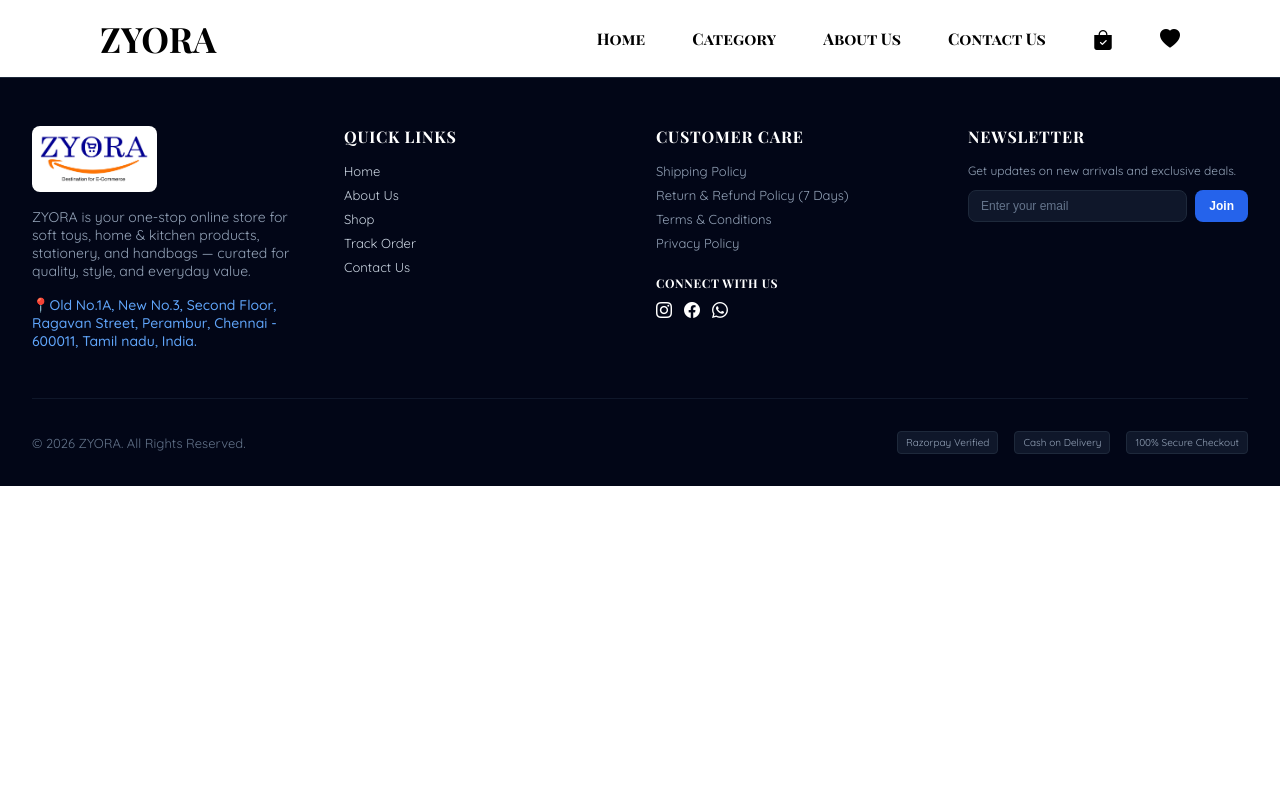
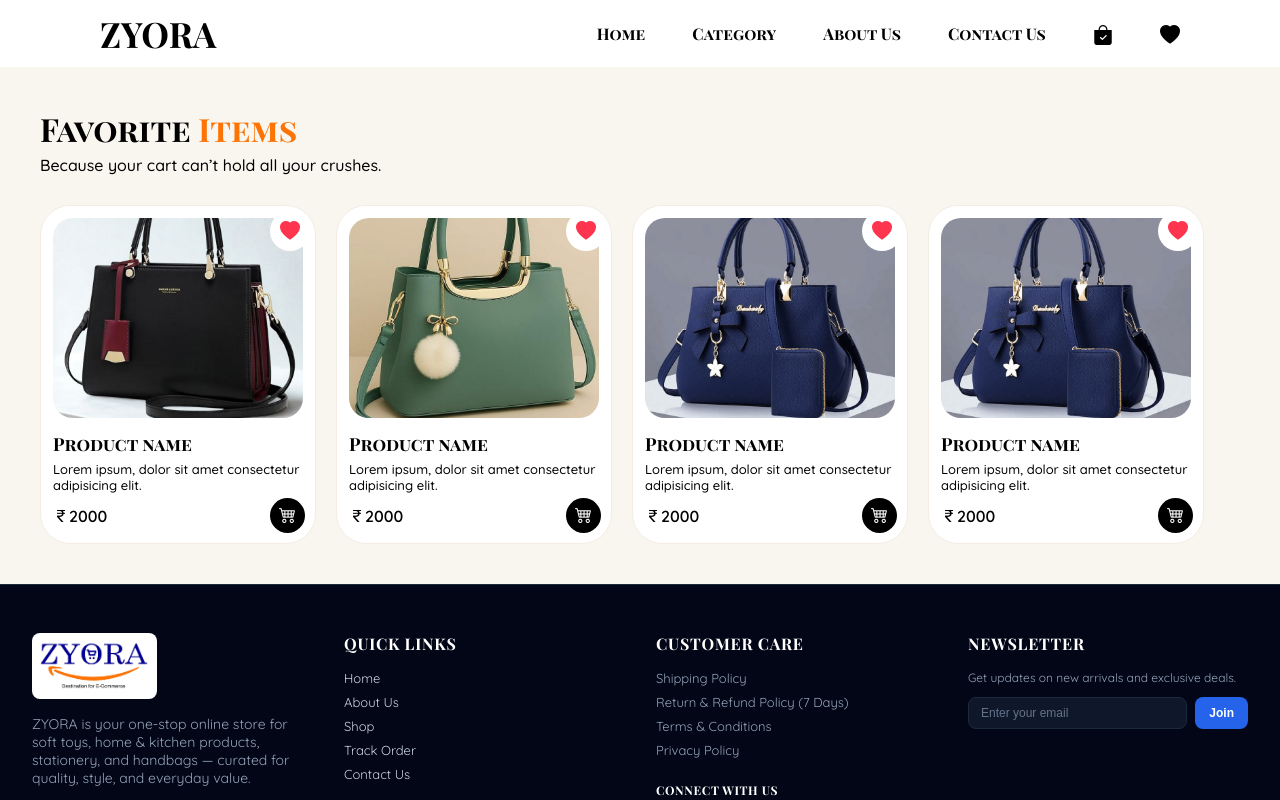
Before and after one commit to confworld-git/zyora-ecom, a React (Vite) app: page /Favorites in a window 1280 px wide. Shown: the top 800 px of the page. Built offline with nearby package versions, Linux system fonts and the light colour scheme.

Commit message:
Final commit

```diff
--- a/src/App.jsx
+++ b/src/App.jsx
@@ -5,6 +5,7 @@
 import About from "./MainComponants/About/About";
 import Contat from "./MainComponants/Contact/Contat";
 import Cart from "./MainComponants/Cart/Cart";
+import Favorites from "./MainComponants/Favorites/Favorites";
 
 const App = () => {
   return (
@@ -15,6 +16,7 @@
         <Route path="/About_Us" element={<About />} />
         <Route path="/Contact_Us" element={<Contat />} />
         <Route path="/Cart" element={<Cart />} />
+        <Route path="/Favorites" element={<Favorites />} />
       </Routes>
       <Footer />
     </BrowserRouter>
--- a/src/Components/Footer/Footer.jsx
+++ b/src/Components/Footer/Footer.jsx
@@ -16,10 +16,10 @@
               products, stationery, and handbags — curated for quality, style,
               and everyday value.
             </p>
-            <p className="footer-location">
+            {/* <p className="footer-location">
               📍Old No.1A, New No.3, Second Floor, Ragavan Street, Perambur,
               Chennai - 600011, Tamil nadu, India.
-            </p>
+            </p> */}
           </div>
           <div>
             <h4 className="footer-heading">Quick Links</h4>
--- a/src/Components/Home/Home.css
+++ b/src/Components/Home/Home.css
@@ -2,6 +2,10 @@
   padding: 20px;
   text-align: center;
   position: relative;
+  display: flex;
+  justify-content: center;
+  align-items: center;
+  flex-direction: column;
 }
 
 .image-wrapper {
@@ -238,7 +242,25 @@
   color: #333;
 }
 
-/* Responsive: shrink cards on smaller screens */
+.home-container > button {
+  padding: 10px 20px;
+  border-radius: 100px;
+  border: none;
+  background-color: #fd7304;
+  color: white;
+  font-family: "Quicksand", sans-serif;
+  font-weight: 600;
+  cursor: pointer;
+  display: flex;
+  justify-content: center;
+  align-items: center;
+  gap: 5px;
+}
+
+.home-container > button > svg {
+  font-size: 20px;
+}
+
 @media (max-width: 768px) {
   .category-showcase {
     gap: 1rem;
--- a/src/Components/Home/Home.jsx
+++ b/src/Components/Home/Home.jsx
@@ -1,6 +1,7 @@
 import { useMemo } from "react";
 import "./Home.css";
 import softtoys from "../../assets/Logo/soft_toys.png";
+import { HiShoppingBag } from "react-icons/hi2";
 
 const CONFETTI_COLORS = [
   "#ff6b6b",
@@ -147,6 +148,9 @@
         stylish handbags <br /> discover products that make everyday life a
         little more delightful.
       </p>
+      <button>
+        Shop Now <HiShoppingBag />
+      </button>
     </div>
   );
 };
--- a/src/Components/Navbar/Navbar.jsx
+++ b/src/Components/Navbar/Navbar.jsx
@@ -19,10 +19,10 @@
           <i class="bi bi-bag-check-fill"></i>
           {/* <i class="bi bi-bag-check"></i> */}
         </a>
-        <p className="cart_icon">
+        <a className="cart_icon" href="/Favorites">
           <i class="bi bi-heart-fill"></i>
           {/* <i class="bi bi-heart"></i> */}
-        </p>
+        </a>
       </ul>
     </nav>
   );
--- a/src/MainComponants/Cart/Cart.css
+++ b/src/MainComponants/Cart/Cart.css
@@ -1,13 +1,15 @@
 .cart {
   background-color: #faf7ef;
-  min-height: 100vh;
+  /* min-height: 100vh; */
   padding: 40px;
   color: #1b1b1b;
+  position: relative;
 }
 
 .cart > p {
   margin-top: 5px;
   margin-bottom: 30px;
+  font-weight: 500;
 }
 
 .cart_title {
@@ -15,8 +17,8 @@
   margin: 0;
 }
 
-.cart_title >span{
-  color: #d33d3d;
+.cart_title > span {
+  color: #fd7304;
 }
 
 .cart_section {
@@ -56,6 +58,7 @@
 .cart_item_details h2 {
   font-size: 18px;
   margin: 0 0 8px;
+  font-weight: 650;
 }
 
 .cart_item_details p {
@@ -70,12 +73,12 @@
   color: #000000;
 }
 
-.cart_item_details h3 {
-  margin: 12px 0 0;
-  font-size: 20px;
-  color: #171717;
+.cart_item_details > h3 {
   display: flex;
   align-items: center;
+  margin: 12px 0 0;
+  color: #171717;
+  font-family: "Playfair Display SC", serif;
 }
 
 .cart_quantity {
@@ -102,10 +105,15 @@
   width: 38px;
   height: 38px;
   border-radius: 50%;
-  background: #fff5f4;
-  color: #d33d3d;
+  background: #ffe6e3;
+  color: #f31414;
   font-size: 20px;
   cursor: pointer;
+}
+
+.cart_trash:hover{
+  background-color: #f31414;
+  color: white;
 }
 
 .cart_summary {
@@ -115,11 +123,14 @@
   border-radius: 20px;
   padding: 24px;
   box-shadow: 0 12px 30px rgba(18, 18, 18, 0.04);
+  position: sticky;
+  top: 90px;
 }
 
 .cart_summary h2 {
   margin: 0 0 20px;
   font-size: 24px;
+  font-style: italic;
 }
 
 .summary_row,
@@ -163,27 +174,34 @@
 }
 
 .promo_code input {
-  flex: 1;
+  width: 80%;
   border: 1px solid #e4d9ca;
   background: #fdfbf8;
-  border-radius: 10px;
+  border-radius: 500px;
   padding: 11px 12px;
   font-size: 14px;
+  font-family: "Quicksand", sans-serif;
+  font-weight: 500;
   outline: none;
+}
+
+.promo_code button{
+  width: 30%;
 }
 
 .promo_code button,
 .checkout_btn {
   border: none;
-  border-radius: 10px;
-  font-weight: 600;
+  border-radius: 500px;
+  font-weight: 800;
   cursor: pointer;
   transition: 0.2s ease;
+  font-family: "Quicksand", sans-serif;
 }
 
 .promo_code button {
-  background: #f2e7d6;
-  color: #1d1d1d;
+  background: #ff5e00;
+  color: #fffefe;
   padding: 11px 16px;
 }
 
--- a/src/MainComponants/Cart/Cart.jsx
+++ b/src/MainComponants/Cart/Cart.jsx
@@ -4,8 +4,10 @@
 const Cart = () => {
   return (
     <div className="cart">
-      <h1 className="cart_title">Your <span>Cart</span></h1>
-      <p>You’ve got taste.</p>
+      <h1 className="cart_title">
+        Your <span>Cart</span>
+      </h1>
+      <p>You’ve got taste, and honestly, we’re impressed.</p>
       <section className="cart_section">
         <div className="cart_left_section">
           <div className="cart_item">
@@ -34,7 +36,6 @@
               <HiOutlineTrash />
             </div>
           </div>
-
           <div className="cart_item">
             <img
               src="https://images.unsplash.com/photo-1586495777744-4413f21062fa?auto=format&fit=crop&w=400&q=80"
@@ -49,7 +50,89 @@
                 <span>Finish:</span> Matte
               </p>
               <h3>
-                <i className="bi bi-currency-rupee"></i> 799
+                <i className="bi bi-currency-rupee"></i>
+                <span>199</span>
+              </h3>
+            </div>
+            <div className="cart_quantity">
+              <i className="bi bi-dash"></i>
+              <span>1</span>
+              <i className="bi bi-plus"></i>
+            </div>
+            <div className="cart_trash">
+              <HiOutlineTrash />
+            </div>
+          </div>
+          <div className="cart_item">
+            <img
+              src="https://images.unsplash.com/photo-1586495777744-4413f21062fa?auto=format&fit=crop&w=400&q=80"
+              alt="Ruby red matte lipstick"
+            />
+            <div className="cart_item_details">
+              <h2>Matte Lipstick</h2>
+              <p>
+                <span>Shade:</span> Ruby Red
+              </p>
+              <p>
+                <span>Finish:</span> Matte
+              </p>
+              <h3>
+                <i className="bi bi-currency-rupee"></i>
+                <span>199</span>
+              </h3>
+            </div>
+            <div className="cart_quantity">
+              <i className="bi bi-dash"></i>
+              <span>1</span>
+              <i className="bi bi-plus"></i>
+            </div>
+            <div className="cart_trash">
+              <HiOutlineTrash />
+            </div>
+          </div>
+          <div className="cart_item">
+            <img
+              src="https://images.unsplash.com/photo-1586495777744-4413f21062fa?auto=format&fit=crop&w=400&q=80"
+              alt="Ruby red matte lipstick"
+            />
+            <div className="cart_item_details">
+              <h2>Matte Lipstick</h2>
+              <p>
+                <span>Shade:</span> Ruby Red
+              </p>
+              <p>
+                <span>Finish:</span> Matte
+              </p>
+              <h3>
+                <i className="bi bi-currency-rupee"></i>
+                <span>199</span>
+              </h3>
+            </div>
+            <div className="cart_quantity">
+              <i className="bi bi-dash"></i>
+              <span>1</span>
+              <i className="bi bi-plus"></i>
+            </div>
+            <div className="cart_trash">
+              <HiOutlineTrash />
+            </div>
+          </div>
+          <div className="cart_item">
+            <img
+              src="https://images.unsplash.com/photo-1586495777744-4413f21062fa?auto=format&fit=crop&w=400&q=80"
+              alt="Ruby red matte lipstick"
+            />
+            <div className="cart_item_details">
+              <h2>Matte Lipstick</h2>
+              <p>
+                <span>Shade:</span> Ruby Red
+              </p>
+              <p>
+                <span>Finish:</span> Matte
+              </p>
+              <h3>
+                <i className="bi bi-currency-rupee"></i>
+                <span>199</span>
               </h3>
             </div>
             <div className="cart_quantity">
@@ -68,17 +151,23 @@
 
           <div className="summary_row">
             <span>Subtotal</span>
-            <strong><i className="bi bi-currency-rupee"></i>4,799</strong>
+            <strong>
+              <i className="bi bi-currency-rupee"></i>4,799
+            </strong>
           </div>
 
           <div className="summary_row">
             <span>Shipping</span>
-            <strong><i className="bi bi-currency-rupee"></i>250</strong>
+            <strong>
+              <i className="bi bi-currency-rupee"></i>250
+            </strong>
           </div>
 
           <div className="summary_row">
             <span>Discount</span>
-            <strong className="discount">-<i className="bi bi-currency-rupee"></i>500</strong>
+            <strong className="discount">
+              -<i className="bi bi-currency-rupee"></i>500
+            </strong>
           </div>
 
           <div className="promo_code">
@@ -88,7 +177,9 @@
 
           <div className="summary_total">
             <span>Total</span>
-            <strong>₹4,549</strong>
+            <strong>
+              <i className="bi bi-currency-rupee"></i>4,549
+            </strong>
           </div>
 
           <button className="checkout_btn">Proceed to Checkout</button>
--- a/src/MainComponants/Contact/Contact.css
+++ b/src/MainComponants/Contact/Contact.css
@@ -125,6 +125,8 @@
 
 .contact_content > p {
   margin-top: 10px;
+  margin-bottom: 30px;
+  font-weight: 500;
 }
 
 .contact_content > li {
--- /dev/null
+++ b/src/MainComponants/Favorites/Favorites.css
@@ -0,0 +1,126 @@
+.favourites {
+  background-color: #f9f6f0;
+  padding: 40px;
+}
+
+.favourites > h1 {
+  margin: 0;
+}
+
+.favourites>h1>span{
+    color: #FD7304;
+}
+
+.favourites > p {
+  margin-top: 5px;
+  margin-bottom: 30px;
+  font-weight: 500;
+}
+
+.favourite_products {
+  display: flex;
+  flex-wrap: wrap;
+  gap: 20px;
+  align-items: center;
+}
+
+.favourite_products > div {
+  width: 250px;
+  padding: 12px;
+  border-radius: 30px;
+  background-color: white;
+  position: relative;
+  border: 1px solid #f3ece5;
+}
+
+.favourite_products > div > i {
+  position: absolute;
+  top: 5px;
+  right: 5px;
+  color: #ff344f;
+  font-size: 20px;
+  padding: 5px;
+  height: 30px;
+  width: 30px;
+  display: flex;
+  justify-content: center;
+  align-items: center;
+  background-color: white;
+  border-radius: 50%;
+}
+
+.favourite_products > div > button {
+  position: absolute;
+  bottom: 10px;
+  right: 10px;
+  border-radius: 50%;
+  background-color: black;
+  color: white;
+  cursor: pointer;
+  padding: 5px;
+  height: 35px;
+  width: 35px;
+  display: flex;
+  justify-content: center;
+  align-items: center;
+  border: none;
+  font-size: 17px;
+  z-index: 20;
+}
+
+.favourite_products > div > button:hover::before {
+  opacity: 1;
+  visibility: visible;
+  transform: translateY(-50%) translateX(0);
+}
+
+.favourite_products > div > button::before {
+  content: "Add to Cart";
+  top: 50%;
+  left: -90px;
+  transform: translateY(-50%);
+  border: 1px solid #f5f5f5;
+  background-color: #ffd28e;
+  border: 1px solid #ffc671;
+  position: absolute;
+  color: black;
+  font-size: 12px;
+  padding: 5px 10px;
+  font-family: "Quicksand", sans-serif;
+  font-weight: 600;
+  border-radius: 500px;
+  text-wrap: nowrap;
+  opacity: 0;
+  visibility: hidden;
+  transform: translateY(-50%) translateX(10px);
+  transition:
+    opacity 0.25s ease,
+    transform 0.25s ease,
+    visibility 0.25s ease;
+}
+
+.favourite_products > div > img {
+  height: 200px;
+  width: 100%;
+  object-fit: cover;
+  object-position: center;
+  border-radius: 20px;
+}
+
+.favourite_products > div > h1 {
+  font-size: 18px;
+  margin-bottom: 0;
+  margin-top: 10px;
+}
+
+.favourite_products > div > p {
+  font-weight: 450;
+  margin-top: 5px;
+  font-size: 13px;
+}
+
+.favourite_products > div > :last-child {
+  font-weight: 600;
+  font-size: 16px;
+  margin-bottom: 5px;
+}
--- /dev/null
+++ b/src/MainComponants/Favorites/Favorites.jsx
@@ -0,0 +1,67 @@
+import "./Favorites.css";
+import bag1 from "../../assets/Images/bag1.jfif";
+import bag2 from "../../assets/Images/bag2.jfif";
+import bag3 from "../../assets/Images/bag3.jfif";
+
+const Favorites = () => {
+  return (
+    <div className="favourites">
+      <h1>
+        Favorite <span>Items</span>
+      </h1>
+      <p>Because your cart can’t hold all your crushes.</p>
+      <section className="favourite_products">
+        <div>
+          <i class="bi bi-heart-fill"></i>
+          <button>
+            <i class="bi bi-cart4"></i>
+          </button>
+          <img src={bag1} alt="" />
+          <h1>Product name</h1>
+          <p>Lorem ipsum, dolor sit amet consectetur adipisicing elit.</p>
+          <p>
+            <i class="bi bi-currency-rupee"></i>2000
+          </p>
+        </div>
+        <div>
+          <i class="bi bi-heart-fill"></i>
+          <button>
+            <i class="bi bi-cart4"></i>
+          </button>
+          <img src={bag2} alt="" />
+          <h1>Product name</h1>
+          <p>Lorem ipsum, dolor sit amet consectetur adipisicing elit.</p>
+          <p>
+            <i class="bi bi-currency-rupee"></i>2000
+          </p>
+        </div>
+        <div>
+          <i class="bi bi-heart-fill"></i>
+          <button>
+            <i class="bi bi-cart4"></i>
+          </button>
+          <img src={bag3} alt="" />
+          <h1>Product name</h1>
+          <p>Lorem ipsum, dolor sit amet consectetur adipisicing elit.</p>
+          <p>
+            <i class="bi bi-currency-rupee"></i>2000
+          </p>
+        </div>
+        <div>
+          <i class="bi bi-heart-fill"></i>
+          <button>
+            <i class="bi bi-cart4"></i>
+          </button>
+          <img src={bag3} alt="" />
+          <h1>Product name</h1>
+          <p>Lorem ipsum, dolor sit amet consectetur adipisicing elit.</p>
+          <p>
+            <i class="bi bi-currency-rupee"></i>2000
+          </p>
+        </div>
+      </section>
+    </div>
+  );
+};
+
+export default Favorites;
```
Also changed, not shown: src/assets/Images/heart.png (added).
